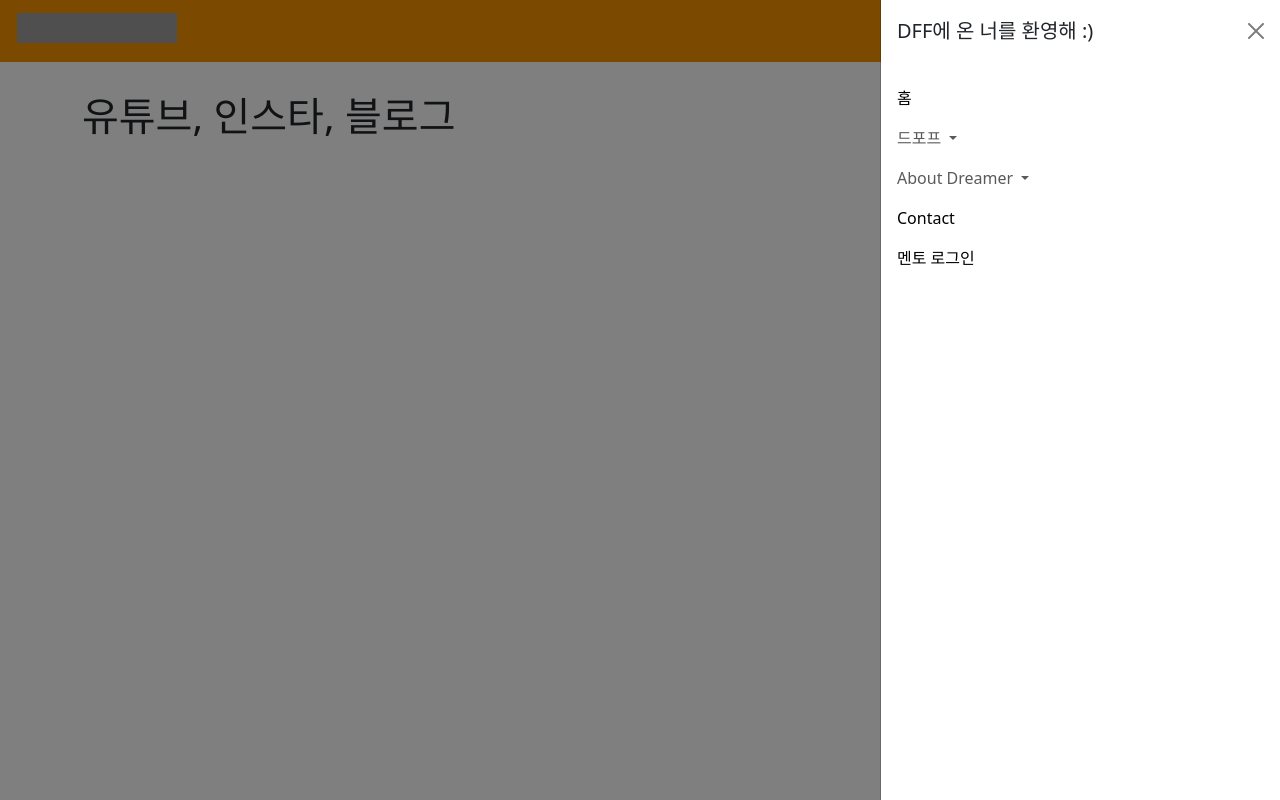
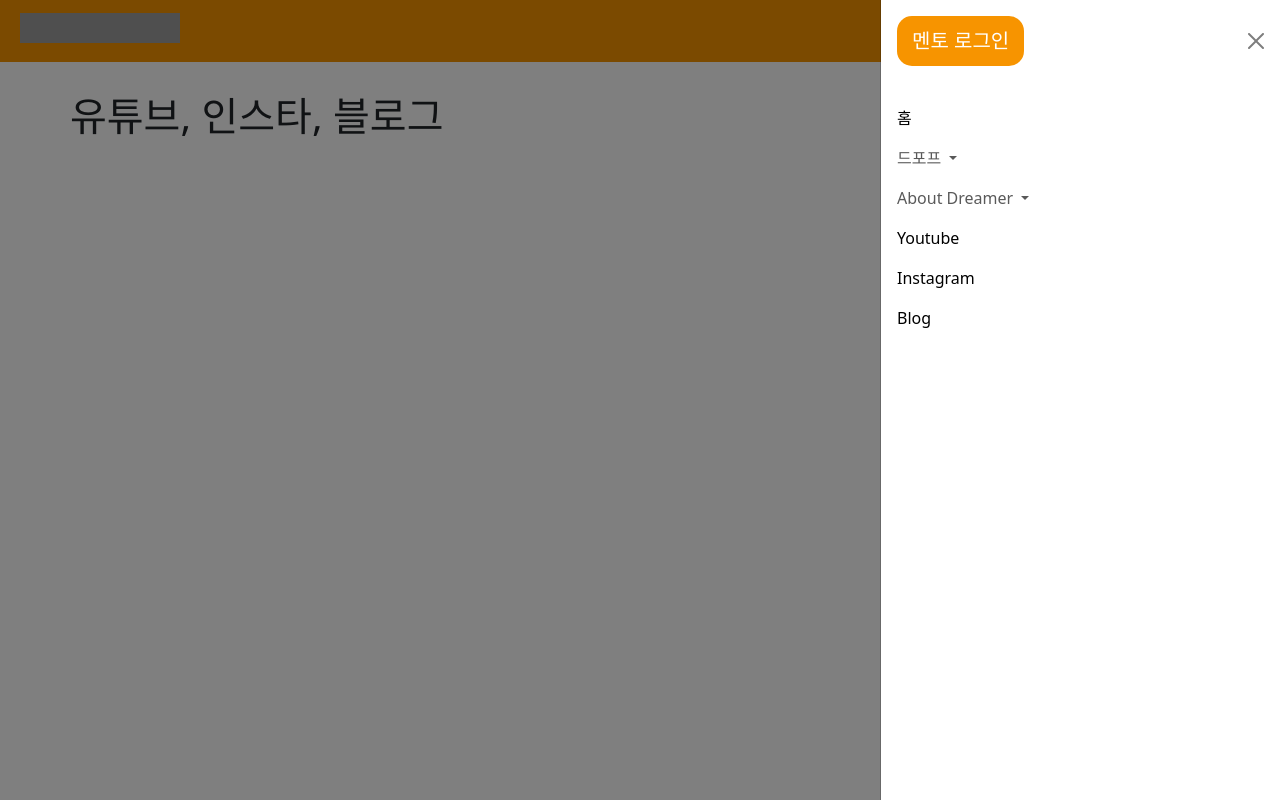
Before and after one commit to yoons02/DFF, a Django app: page /contact/ in a window 1280 px wide, after a click that opens the changed part. Run offline with Django 4.2, Linux system fonts and the light colour scheme; grey boxes are pictures that could not be loaded.

Commit message:
홈, css 디테일 수정, contact 연결

```diff
--- a/DFF/static/css/style.css
+++ b/DFF/static/css/style.css
@@ -11,7 +11,57 @@ body {
     width : 160px;
     height: 30px;
     margin-bottom: 6px;
-    margin-left: 5px;
+    margin-left: 20px;
+}
+
+.navbar-toggler {
+    padding: var(--bs-navbar-toggler-padding-y) var(--bs-navbar-toggler-padding-x);
+    font-size: var(--bs-navbar-toggler-font-size);
+    line-height: 1;
+    color: var(--bs-navbar-color);
+    background-color: transparent;
+    border: var(--bs-border-width) solid var(--bs-navbar-toggler-border-color);
+    border-radius: var(--bs-navbar-toggler-border-radius);
+    transition: var(--bs-navbar-toggler-transition);
+    margin-right: 20px;
+}
+
+.container, .container-fluid, .container-lg, .container-md, .container-sm, .container-xl, .container-xxl {
+    --bs-gutter-x: 1.5rem;
+    --bs-gutter-y: 0;
+    width: 100%;
+    padding-right: 0px;
+    padding-left: 0px;
+    margin-right: 0px;
+    margin-left: 0px;
+    display: block;
+    align-items: center;
+    margin: auto;
+}
+
+#welcome{
+    width: 100%;
+    display: block;
+    align-items: center;
+    margin: 0px auto;
+}
+
+#login{
+    font-size: 20px;
+    color: rgb(255, 255, 255);
+    text-decoration: none;
+    background-color: #F79400;
+    border-radius: 15px;
+    padding: 10px 15px;
+}
+
+#logout{
+    font-size: 20px;
+    color: rgb(255, 255, 255);
+    text-decoration: none;
+    background-color: #F79400;
+    border-radius: 15px;
+    padding: 10px 15px;
 }
 
 #grown {
--- a/DFF/templates/shared/_navbar.html
+++ b/DFF/templates/shared/_navbar.html
@@ -9,12 +9,13 @@
         <span class="navbar-toggler-icon"></span>
         </button>
         <div class="offcanvas offcanvas-end" tabindex="-1" id="offcanvasNavbar" aria-labelledby="offcanvasNavbarLabel">
-        <div class="offcanvas-header">
-            <h5 class="offcanvas-title" id="offcanvasNavbarLabel">DFF에 온 너를 환영해 :)</h5>
-            <button type="button" class="btn-close" data-bs-dismiss="offcanvas" aria-label="Close"></button>
-        </div>
+
 
         {% if user.is_authenticated %}
+            <div class="offcanvas-header">
+                <a id="logout" href="{% url 'accounts:logout' %}">멘토 로그아웃</a>
+                <button type="button" class="btn-close" data-bs-dismiss="offcanvas" aria-label="Close"></button>
+            </div>
             <div class="offcanvas-body">
                 <ul class="navbar-nav justify-content-end flex-grow-1 pe-3">
                     <li class="nav-item">
@@ -25,10 +26,10 @@
                             드포프
                         </a>
                         <ul class="dropdown-menu dropdown-menu">
-                            <li><a class="dropdown-item" href="{% url 'main:showdff' %}">행사소개 및 일정안내</a></li>
+                            <li><a class="dropdown-item" href="{% url 'main:showdff' %}">일정안내</a></li>
                             <!-- <li><a class="dropdown-item" href="{% url 'main:showannounce' %}">공지</a></li> -->
-                            <li><a class="dropdown-item" href="{% url 'main:showPwd' %}">감사한 여러분께</a></li>
-                            <li><a class="dropdown-item" href="{% url 'main:showmessage' %}">수고한 멘토에게</a></li>
+                            <li><a class="dropdown-item" href="{% url 'main:showPwd' %}">감사한 여러분들께</a></li>
+                            <li><a class="dropdown-item" href="{% url 'main:showmessage' %}">수고한 멘토님들께</a></li>
                         </ul>
                     </li>
                     <li class="nav-item dropdown">
@@ -42,14 +43,21 @@
                         </ul>
                     </li>
                     <li class="nav-item">
-                        <a class="nav-link active" href="{% url 'main:showcontact' %}">Contact</a>
+                        <a class="nav-link active" href="https://www.youtube.com/@user-jr3sr9em6k">Youtube</a>
                     </li>
                     <li class="nav-item">
-                        <a class="nav-link active" href="{% url 'accounts:logout' %}">멘토 로그아웃</a>
+                        <a class="nav-link active" href="https://www.instagram.com/dongguk_dreamer/">Instagram</a>
+                    </li>
+                    <li class="nav-item">
+                        <a class="nav-link active" href="https://blog.naver.com/donggukdreamer2012">Blog</a>
                     </li>
                 </ul>
             </div>
             {% else %}
+            <div class="offcanvas-header">
+                <a id="login" href="{% url 'accounts:login' %}">멘토 로그인</a>
+                <button type="button" class="btn-close" data-bs-dismiss="offcanvas" aria-label="Close"></button>
+            </div>
             <div class="offcanvas-body">
                 <ul class="navbar-nav justify-content-end flex-grow-1 pe-3">
                     <li class="nav-item">
@@ -60,10 +68,10 @@
                             드포프
                         </a>
                         <ul class="dropdown-menu dropdown-menu">
-                            <li><a class="dropdown-item" href="{% url 'main:showdff' %}">행사소개 및 일정안내</a></li>
+                            <li><a class="dropdown-item" href="{% url 'main:showdff' %}">일정안내</a></li>
                             <!-- <li><a class="dropdown-item" href="{% url 'main:showannounce' %}">공지</a></li> -->
-                            <li><a class="dropdown-item" href="{% url 'main:showPwd' %}">감사한 여러분께</a></li>
-                            <li><a class="dropdown-item" href="{% url 'main:showPwd_2' %}">수고한 멘토에게</a></li>
+                            <li><a class="dropdown-item" href="{% url 'main:showPwd' %}">감사한 여러분들께</a></li>
+                            <li><a class="dropdown-item" href="{% url 'main:showPwd_2' %}">수고한 멘토님들께</a></li>
                         </ul>
                     </li>
                     <li class="nav-item dropdown">
@@ -76,11 +84,15 @@
                             <li><a class="dropdown-item" href="{% url 'main:showrecruit' %}">모집 정보</a></li>
                         </ul>
                     </li>
+
                     <li class="nav-item">
-                        <a class="nav-link active" href="{% url 'main:showcontact' %}">Contact</a>
+                        <a class="nav-link active" href="https://www.youtube.com/@user-jr3sr9em6k">Youtube</a>
                     </li>
                     <li class="nav-item">
-                        <a class="nav-link active" href="{% url 'accounts:login' %}">멘토 로그인</a>
+                        <a class="nav-link active" href="https://www.instagram.com/dongguk_dreamer/">Instagram</a>
+                    </li>
+                    <li class="nav-item">
+                        <a class="nav-link active" href="https://blog.naver.com/donggukdreamer2012">Blog</a>
                     </li>
                 </ul>
             </div>
--- a/main/templates/main/mainpage.html
+++ b/main/templates/main/mainpage.html
@@ -3,10 +3,6 @@
 {% load static %}
 
 {% block content %}
-
-    <h1>신입생 여러분 환영합니다.</h1>
-
-    <video autoplay controls loop muted poster="aaa" preload="bbb" src="/Users/kimsmac/django_DFF/DFF/static/images/main.MP4">
-    </video>
+    <img id="welcome" src="https://ifh.cc/g/KxPcb7.jpg">
 
 {% endblock %}
--- a/main/templates/main/pwd.html
+++ b/main/templates/main/pwd.html
@@ -6,7 +6,7 @@
 {% block content %}
 
 <body>
-    <img id="foryou" src="https://ifh.cc/g/ca4MrT.png">
+    <img id="foryou" src="https://ifh.cc/g/GYrQSR.png">
     <div class="check">
         <div class="container">
             <input type="password" placeholder="Password" id="password_2" class="account">
--- a/main/templates/main/recruit.html
+++ b/main/templates/main/recruit.html
@@ -2,7 +2,7 @@
 
 {% block content %}
 <div class="recruit">
-    <img id="poster" src="https://ifh.cc/g/8MZdqH.jpg">
+    <img id="poster" src="https://ifh.cc/g/72QGaq.jpg">
     <br><br>
 </div>
 
--- a/main/templates/main/thanks.html
+++ b/main/templates/main/thanks.html
@@ -2,7 +2,8 @@
 
 {% block content %}
 <div class="thanks_all">
-    <img id="oh_thanks" src="https://ifh.cc/g/tkCHMW.jpg">
+    <img id="yoons_thanks" src="https://ifh.cc/g/Sh7L3X.jpg">
+    <img id="oh_thanks" src="https://ifh.cc/g/z3vcDO.jpg">
 </div>
 
 {% endblock %}
```
Also changed, not shown: other parts of DFF/static/css/style.css (+54 -3 lines), db.sqlite3.
